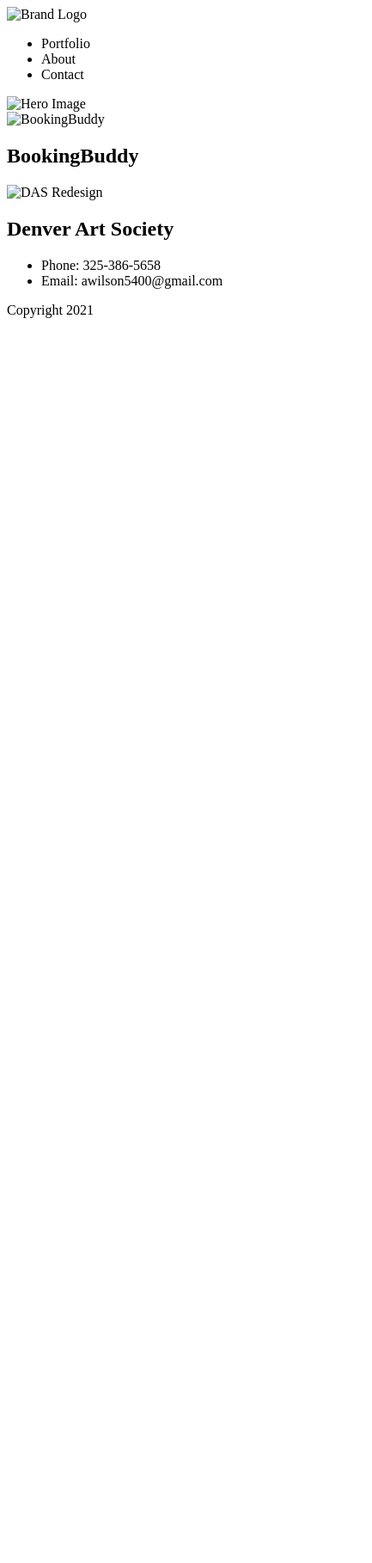
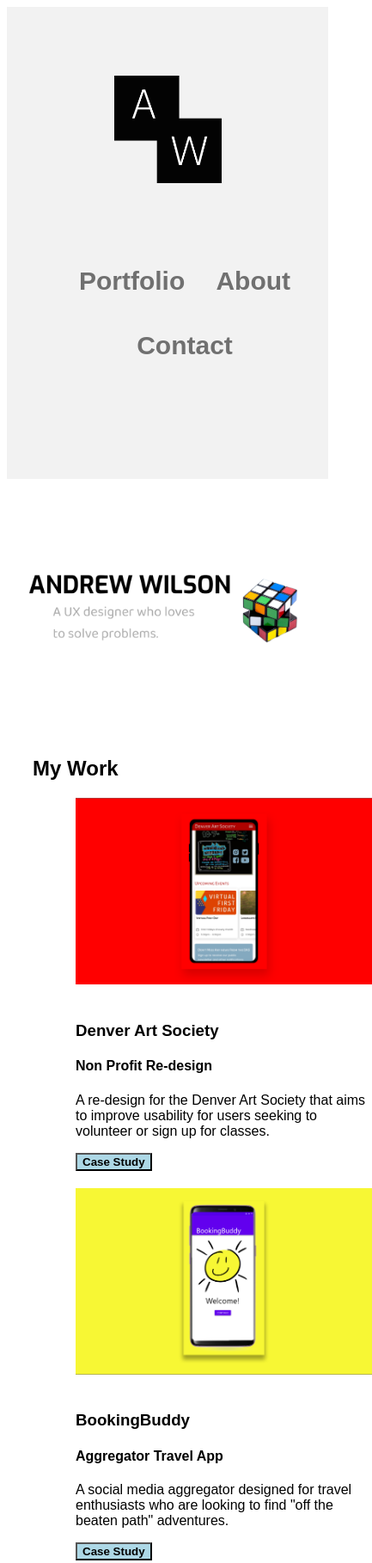
Before and after one commit to awil5400/UX_UI_HW_18, a plain HTML site: page index.html in a window 390 px wide. Shown: the top 1818 px of the page at 86% size, 433 px wide, since content can reach past the window. Before the commit the page ends 844 px from the top, so only its background shows below. Drawn offline with Linux system fonts and the light colour scheme.

Commit message:
Responsive Design HW

```diff
--- a/index.css
+++ b/index.css
@@ -0,0 +1,126 @@
+body, html {
+    height: 100%;
+}
+
+header {background-color: #f2f2f2;
+    padding-top: 80px;
+    padding-bottom: 64px;
+    }
+
+#header1 {
+font-size: 65px;
+text-align: center;
+list-style-type: none;
+font-weight: bold;
+color: #707070;
+}
+
+.center { display: block;
+margin-left: auto;
+margin-right: auto;
+width: 125;}
+
+
+
+#header1>li {
+font-family: sans-serif;
+display:inline;
+margin: 10px;
+font-size: 40px;
+}
+
+.heroImage {
+    height: 50%;
+    background-position: center;
+    background-repeat: no-repeat;
+    background-size: cover;
+    position: relative;
+}
+
+
+
+#footer1 {
+list-style-type: none;
+}
+
+#footer1>li {
+display: block;
+padding: 30px;
+font-family: sans-serif;
+}
+
+.copyright {
+text-align: right;
+font-family: sans-serif;
+padding-bottom: 5px;
+padding-right: 5px;
+}
+
+footer {
+background-color: #dbd7d7;
+padding-top: 10px;
+}
+
+.flexContainer {
+    display: flex;
+}
+
+button {
+    background-color: lightblue;
+    font-weight: bold;
+    font-family: sans-serif;
+}
+
+.mySkills {
+    padding-top: 100px;
+    padding-bottom: 150px;
+    font-family: sans-serif;
+    padding-left: 30px;
+}
+
+.workGrid {
+    display: grid;
+    grid-template-columns: repeat(2, 1fr);
+    gap: 60px;
+    align-items: center;
+    padding-left: 50px;
+}
+
+.myyWork {
+    padding-top: 100px;
+    font-family: sans-serif;
+    padding-left: 30px
+}
+
+
+
+
+@media (max-width:600px) {
+    .flexContainer {
+        flex-direction: column;
+
+    }
+    #header1>li {
+        font-family: sans-serif;
+        display: inline;
+        margin: 10px;
+        font-size: 30px;
+        }
+    .workGrid {
+        display: grid;
+    grid-template-columns: repeat(1, 1fr);
+    gap: 20px;
+    }
+    .daspic >img {
+        width: 100%;
+        height: 100%;
+        display: block;
+        object-fit: cover;
+
+      }
+
+    .heroImage {
+        padding-top: 100px;
+    }
+
+}
--- a/index.html
+++ b/index.html
@@ -1,13 +1,15 @@
 <!DOCTYPE html>
 <html>
+
 <head>
   <link rel="stylesheet" href="index.css">
     <title>AndrewPortfolio01</title>
 </head>
 
 <body>
+
     <header>
-        <img src="Images/brandlogo.png" alt="Brand Logo" width="125" height="125" class="center">
+        <img src="images/brandlogo.png" alt="Brand Logo" width="125" height="125" class="center">
         <div class="inline">
           <ul id="header1">
             <li>Portfolio</li>
@@ -17,28 +19,71 @@
         </div>
 
       </header>
+
   <section>
-    <img src="Images/heroimage.png" alt="Hero Image" width="1920" height="511">
+    <img class="heroImage" src="images/heroimage.png" alt="Hero Image" width="100%" height="511">
   </section>
 
+<!-- My UX Work section coded using CSS Grid-->
 
-  <section class="mywork">
-    <img src="Images/bookingbuddy.png" alt="BookingBuddy" width="738" height="461">
-    <h1 class="bookbud">BookingBuddy</h1>
-    <img src="Images/dasredesign.png" alt="DAS Redesign" width="738" height="461">
-    <h2 class="das">Denver Art Society</h2>
+  <section class="myyWork">
+    <h1>My Work</h1>
+    <div class="workGrid">
+      <div>
+        <img src="images/dasredesign.png"  height="217" width="345">
+      </div>
+      <div class="dasbutton">
+        <h3>Denver Art Society</h3>
+        <h4>Non Profit Re-design</h4>
+        <p>A re-design for the Denver Art Society that aims to improve usability for users seeking to volunteer or sign up for classes.</p>
+        <button>
+          Case Study
+        </button>
+      </div>
+      <div>
+        <img src="images/bookingbuddy.png" height="217" width="345">
+      </div>
+      <div class="bbbutton">
+        <h3>BookingBuddy</h3>
+        <h4>Aggregator Travel App</h4>
+        <p>A social media aggregator designed for travel enthusiasts who are looking to find "off the beaten path" adventures.</p>
+        <button>
+          Case Study
+        </button>
+      </div>
+    </div>
+  </section>
 
+  <!-- My UX Skills section coded using CSS flex-->
+  <section class="mySkills">
+    <h1>My Skills</h1>
+    <div class="flexContainer">
+      <div>
+        <img src="images/Edit photo-rafiki.png" width="225px" height="225px">
+        <h3>Photoshop</h3>
+        <p>Very familiar with adobe Photoshop and general familiarity with other photo editing software. Able to edit quickly, without sacrificing photo quality.</p>
+      </div>
+      <div>
+        <img src="images/Meeting-rafiki.png" width="225px" height="225px">
+        <h3>User Research</h3>
+        <p>Creates effective interview questions that bring clarity to the scope of a project. Able to empathize with users and connect their needs and wants to a practical scope.</p>
+      </div>
+      <div>
+        <img src="images/Video files-bro.png" width="225px" height="225px">
+        <h3>Video Editing</h3>
+        <p>Deep passion for video editing. Most proficient in Premiere Pro, but also skilled in iMovie and Windows video editor. Able to quickly finish a video to enhance a project.</p>
+      </div>
+    </div>
+  </section>
 
-
-
-  </section>
   <footer>
     <ul id="footer1">
       <li>Phone:        325-386-5658</li>
       <li>Email:        awilson5400@gmail.com</li>
     </ul>
-    <p>Copyright 2021</p>
+    <p class="copyright">Copyright 2021</p>
   </footer>
+
 </body>
 
 </html>
```
Also changed, not shown: images/Edit photo-rafiki.png (added), images/Meeting-rafiki.png (added), images/Video files-bro.png (added), images/bookingbuddy.png (added), images/brandlogo.png (added), images/dasredesign.png (added), images/heroimage.png (added).
